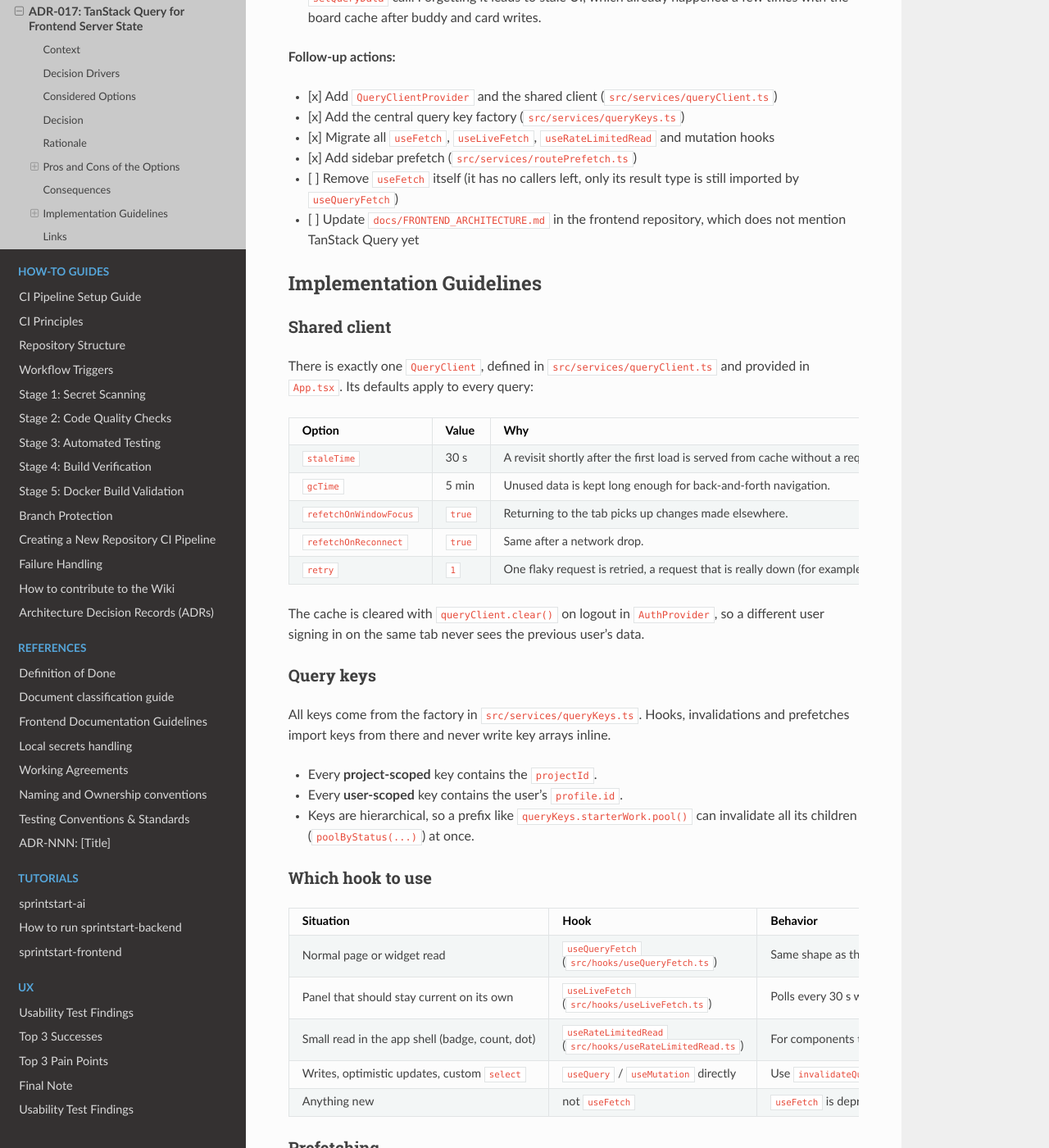
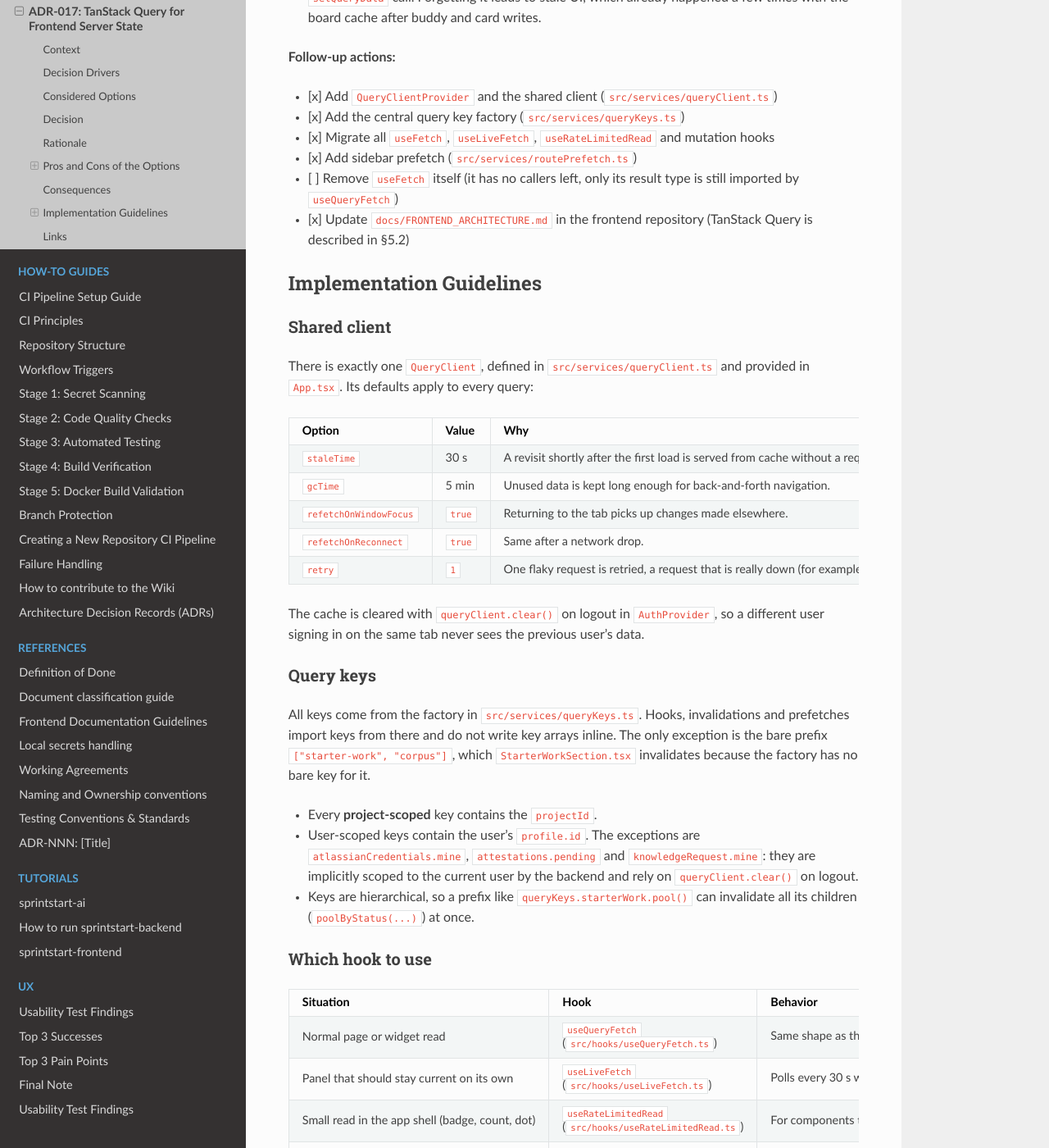
Before and after one commit to SprintStartProject/Wiki, a Sphinx documentation site: the page built from docs/source/explanations/adrs/adr-017-frontend-server-state-tanstack-query.md, in a window 1280 px wide and 1400 px high, scrolled down 3402 px. Shown: the whole window at 82% size. Built offline with Sphinx 7.4.7 and the Read the Docs theme 3.1.0, drawn with Linux system fonts in a browser that asks for light colours.

Commit message:
Address review feedback on ADR-017 TanStack Query
- Register ADR-016 in the ADR index table and toctree
- Tick the FRONTEND_ARCHITECTURE.md follow-up in ADR-017
- Clarify query key scoping rules with their documented exceptions

```diff
--- a/docs/source/explanations/adrs/adr-017-frontend-server-state-tanstack-query.md
+++ b/docs/source/explanations/adrs/adr-017-frontend-server-state-tanstack-query.md
@@ -105,7 +105,7 @@ SWR covers the read side similarly, but mutations, invalidation by key prefix an
 - [x] Migrate all `useFetch`, `useLiveFetch`, `useRateLimitedRead` and mutation hooks
 - [x] Add sidebar prefetch (`src/services/routePrefetch.ts`)
 - [ ] Remove `useFetch` itself (it has no callers left, only its result type is still imported by `useQueryFetch`)
-- [ ] Update `docs/FRONTEND_ARCHITECTURE.md` in the frontend repository, which does not mention TanStack Query yet
+- [x] Update `docs/FRONTEND_ARCHITECTURE.md` in the frontend repository (TanStack Query is described in §5.2)
 
 ## Implementation Guidelines
 
@@ -125,10 +125,10 @@ The cache is cleared with `queryClient.clear()` on logout in `AuthProvider`, so
 
 ### Query keys
 
-All keys come from the factory in `src/services/queryKeys.ts`. Hooks, invalidations and prefetches import keys from there and never write key arrays inline.
+All keys come from the factory in `src/services/queryKeys.ts`. Hooks, invalidations and prefetches import keys from there and do not write key arrays inline. The only exception is the bare prefix `["starter-work", "corpus"]`, which `StarterWorkSection.tsx` invalidates because the factory has no bare key for it.
 
 - Every **project-scoped** key contains the `projectId`.
-- Every **user-scoped** key contains the user's `profile.id`.
+- User-scoped keys contain the user's `profile.id`. The exceptions are `atlassianCredentials.mine`, `attestations.pending` and `knowledgeRequest.mine`: they are implicitly scoped to the current user by the backend and rely on `queryClient.clear()` on logout.
 - Keys are hierarchical, so a prefix like `queryKeys.starterWork.pool()` can invalidate all its children (`poolByStatus(...)`) at once.
 
 ### Which hook to use
```
Also changed, not shown: docs/source/explanations/adrs/index.md (+2 -0 lines).
